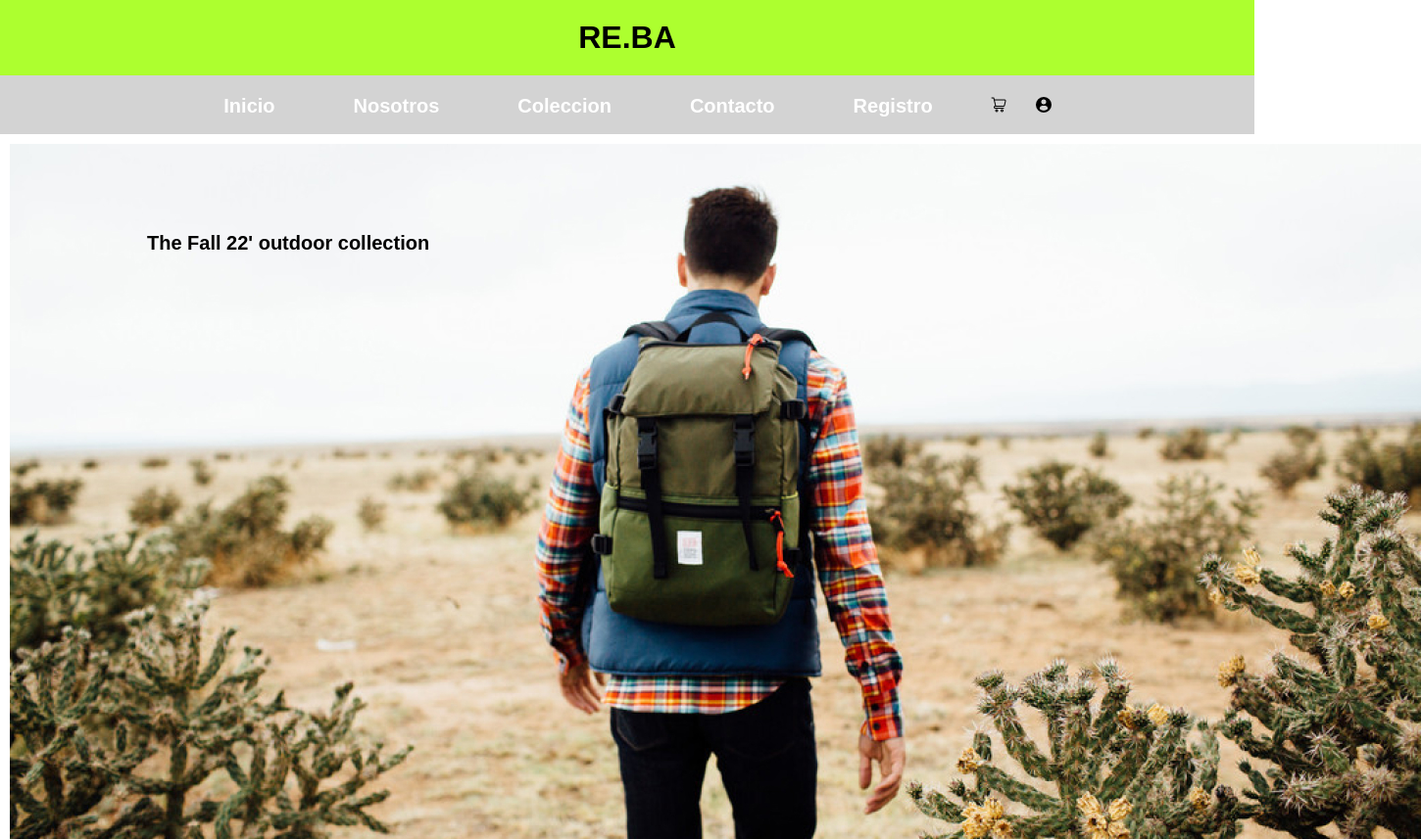
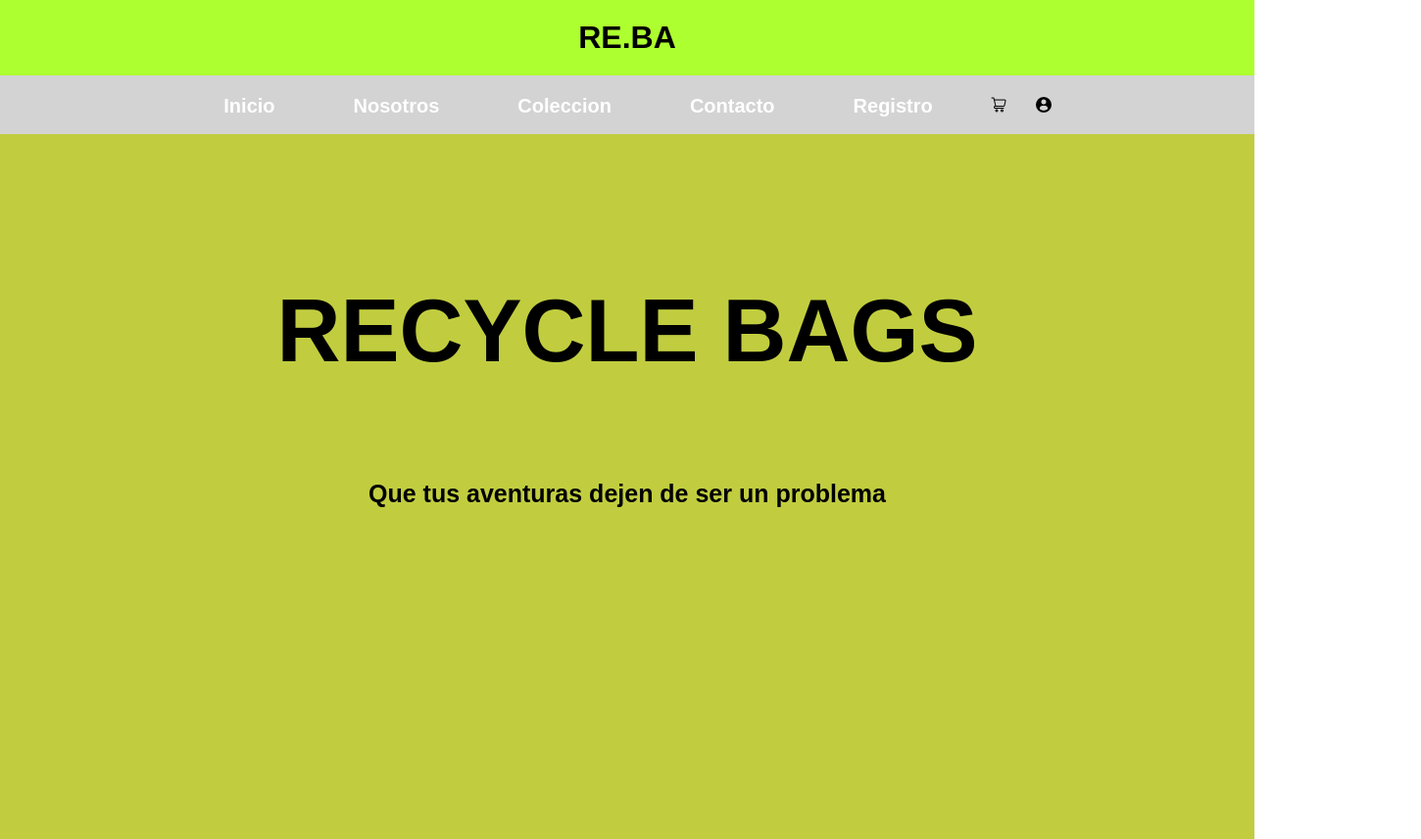
Before and after one commit to ramirohomobono/PreEntrega3Homobono, a website: page index.html in a window 1280 px wide. Shown: the top 857 px of the page at 98% size, 1450 px wide, since content can reach past the window. Drawn offline with Linux system fonts and the light colour scheme; files whose address does not match are found by name.

Commit message:
PFHomobono

```diff
--- a/index.html
+++ b/index.html
@@ -29,15 +29,24 @@
             </nav>
         </header>
 
-        <main>
+        <main class="container-main-index">
+            <!--
             <section>
+
                 <div class="img1">
                     <a href="./img/1 1inicio.jpg" target="_blank"><img src="./img/1 1inicio.jpg" alt="inicio Re.Ba"></a>
                     <div class="texto1">The Fall 22' outdoor collection</div>
                 </div>
+
             </section>
-            <section>
-
+            -->
+            <section class="section-index">
+                <div class="div1-index">
+                    <h1>RECYCLE BAGS</h1>
+                </div>
+                <div class="div2-index">
+                    <p>Que tus aventuras dejen de ser un problema</p>
+                </div>
             </section>
         </main>
 
--- a/scss/layout/_header.scss
+++ b/scss/layout/_header.scss
@@ -17,7 +17,6 @@ header{
     }
 }
     .navMenu{
-
     display: flex;
     list-style-type: none;
     justify-content: center;
--- /dev/null
+++ b/scss/layout/_main-index.scss
@@ -0,0 +1,26 @@
+.container-main-index{
+    width: 100%;
+    height: 100vh;
+}
+    .section-index{
+        display: flex;
+        flex-direction: column;
+        background-color: rgb(193, 205, 63);
+        padding: 100px;
+        min-height: 100%
+    }
+    .div1-index{
+        display: flex;
+        justify-content: center;
+        padding: 50px;
+        font-size: 60px;
+        font-weight: bold;
+    }
+
+    .div2-index{
+        display: flex;
+        justify-content: center;
+        font-size: 25px;
+        font-weight: bold;
+        padding: 50px;
+    }
--- a/scss/style.scss
+++ b/scss/style.scss
@@ -2,6 +2,7 @@
 @import "./base/reset";
 @import "./base/typo";
 @import "./layout/body";
+@import "./layout/main-index";
 @import "./layout/header";
 @import "./layout/main-inicio";
 @import "./layout/footer";
```
Also changed, not shown: css/style.css.
